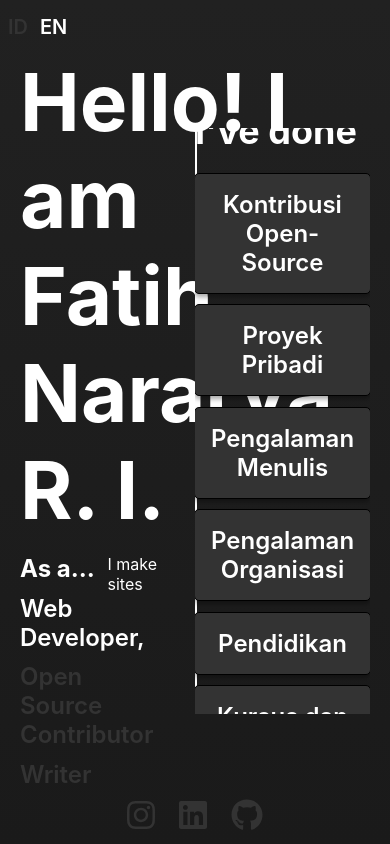
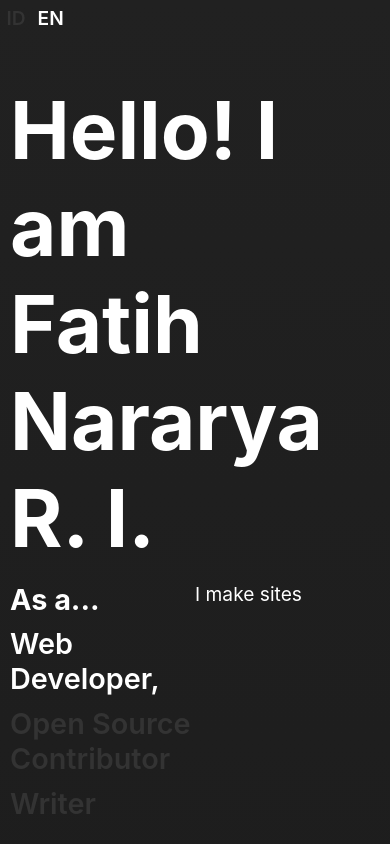
Before and after one commit to Fatih20/FatihNRI, a React (Create React App) app: page / in a window 390 px wide. Shown: the top 844 px of the page. Built offline with nearby package versions, Linux system fonts and the light colour scheme.

Commit message:
Change all logical margin and padding to rem and em. Redesign the layout to make it much easier to be responsive to font changes and various screen sizes.

```diff
--- a/src/App.js
+++ b/src/App.js
@@ -15,8 +15,7 @@ const Main = styled.div`
   display: flex;
   flex-direction: column;
   margin: 0 auto;
-
-  height: 100vh;
+  min-height: 100vh;
 
   /* border: solid 1px white; */
 `;
@@ -81,7 +80,7 @@ function App() {
         <IsDarkProvider>
           <Main>
             <Header />
-              <FirstContainer>
+              {/* <FirstContainer>
                 <First>
                   <FloatContainer>
                     <Border />
@@ -89,7 +88,9 @@ function App() {
                   <Profile />
                   <Body/>
                 </First>
-              </FirstContainer>
+              </FirstContainer> */}
+              <Profile />
+              <Body />
               <Footer />
           </Main>
         </IsDarkProvider>
--- a/src/components/body/body.js
+++ b/src/components/body/body.js
@@ -10,12 +10,15 @@ import { VanillaButton } from "../../GlobalComponent";
 
 const Main = styled.div`
     align-items: center;
+    box-sizing: border-box;
     color: ${({theme}) => theme.regularText};
     display: flex;
     flex-direction: column;
+    font-size: 1rem;
+    height: calc(100vh - 2.5rem);
     justify-content: center;
-    padding: 20px 0;
-    overflow: auto;
+    width: 100%;
+    /* overflow: auto; */
 
     /* border: solid 1px white; */
 `;
--- a/src/components/body/event.js
+++ b/src/components/body/event.js
@@ -17,19 +17,19 @@ const Main = styled.div`
     color : ${({theme}) => theme.regularText};
     display: flex;
     flex-direction: column;
+    font-size: 1rem;
     gap: 0;
-    padding: 15px 20px;
+    padding: 1em 1.25em;
     width: 100%;
 `;
 
 const EventSectionContainer = styled.div`
     border-bottom: solid 1px ${({theme}) => shadeColor(theme.standaloneBorder, -50)};
-    margin-bottom: 8px;
-    padding-bottom: 8px;
+    margin-bottom: 0.5em;
+    padding-bottom: 0.5em;
 `;
 
 const EventTitle = styled.h2`
-    font-size: 1.5rem;
     text-align: center;
 `;
 
@@ -39,7 +39,7 @@ const EventDate = styled.p`
 
 const EventSubtitle = styled.p`
     font-weight: 600;
-    margin-bottom: 5px;
+    margin-bottom: 0.5em;
 `;
 
 const Summary = styled.p`
@@ -56,7 +56,6 @@ const SeeWorkContainer = styled.div`
 const SeeWork = styled.p`
     cursor: pointer;
     font-weight: 600;
-    margin-bottom: 5px;
 `;
 
 const IconContainer = styled.div`
@@ -71,6 +70,7 @@ const IconContainer = styled.div`
 const LinkContainer = styled.a`
     display: ${({show}) => show ? "flex" : "none"};
     flex-direction: column;
+    margin-top: 0.3125em;
     word-wrap: break-word;
 `;
 
--- a/src/components/body/mainContent.js
+++ b/src/components/body/mainContent.js
@@ -15,24 +15,61 @@ const Main = styled.div`
     align-items: center;
     display: flex;
     flex-direction: column;
-    gap: 1.25rem;
+    font-size: 2rem;
+    /* gap: 0.75em; */
+    height: 100%;
     justify-content: center;
-    height: 100%;
     width: 100%;
 
     /* border : solid 1px white; */
 `;
 
 const Title = styled.h2`
-    font-size: 2.25rem;
+    font-size: 1em;
+    text-align: center;
+    padding: 0.375em 0;
+
+    /* border : solid 1px white; */
+
 `;
 
 const OptionContainer = styled.div`
     display: flex;
     flex-direction: column;
-    flex-wrap: nowrap;
     gap: 0.65rem;
-    justify-content: center;
+    justify-content: flex-start;
+    overflow: auto;
+
+    padding-right: 0.5vw;
+    scrollbar-width: thin;
+    scrollbar-color: ${({theme}) => theme.scrollbarThumbFill} ${({theme}) => theme.scrollbarTrackFill};
+
+    &::-webkit-scrollbar{
+        width: 0.5vw;
+    }
+
+    &::-webkit-scrollbar-thumb{
+        background-color: ${({theme}) => theme.scrollbarThumbFill};
+        border: solid 1px ${({theme}) => theme.scrollbarThumbBorder};
+        border-radius: 4px;
+    }
+
+    &::-webkit-scrollbar-thumb:hover{
+        background-color: ${({theme}) => theme.scrollbarThumbHoveredFill};
+        border: solid 1px ${({theme}) => theme.scrollbarThumbHoveredBorder};
+    }
+
+    &::-webkit-scrollbar-track{
+        background-color: ${({theme}) => theme.scrollbarTrackFill};
+        border: solid 1px ${({theme}) => theme.scrollbarTrackBorder};
+    }
+
+    &::-webkit-scrollbar-track:hover{
+        background-color: ${({theme}) => theme.scrollbarTrackHoveredFill};
+        border: solid 1px ${({theme}) => theme.scrollbarTrackHoveredBorder};
+    }
+
+    /* border : solid 1px white; */
 `;
 
 const Option = styled(VanillaButton)`
@@ -42,11 +79,12 @@ const Option = styled(VanillaButton)`
     box-shadow: 0 3px 5px ${({theme}) => theme.regularContainerShadow};
     box-sizing: border-box;
     color: ${({theme}) => theme.regularText};
-    padding: 1rem;
+    font-size: 1em;
+    padding: 0.35em;
     transition: color 0s, background-color 0s, box-shadow 0s;
 
     & > h2 {
-        font-size: 1.5rem;
+        font-size: 0.8em;
         font-weight: 600;
         text-align: center;
     }
@@ -64,15 +102,10 @@ const ShowingEventContainer = styled.div`
     flex-direction: column;
     height: 100%;
     justify-content: flex-start;
+    max-width: 25em;
     width: 60%;
 
     /* border : solid 1px white; */
-`;
-
-const EventContainerTitle = styled.h2`
-    font-size: 1.75rem;
-    margin-bottom: 5px;
-    text-align: center;
 `;
 
 const EventContainer = styled.div`
@@ -80,12 +113,15 @@ const EventContainer = styled.div`
     align-items: center;
     display: flex;
     flex-direction: column;
+    font-size: 0.5em;
     justify-content: flex-start;
     gap: 1.25rem;
     padding-right: 0.5vw;
     scrollbar-width: thin;
     scrollbar-color: ${({theme}) => theme.scrollbarThumbFill} ${({theme}) => theme.scrollbarTrackFill};
     overflow: auto;
+
+    /* border : solid 1px white; */
 
     &::-webkit-scrollbar{
         width: 0.5vw;
@@ -117,7 +153,7 @@ const EventContainer = styled.div`
 
 const BackContainer = styled.div`
     display: flex;
-    padding: 0.4rem 0;
+    padding-top: 0.4em;
     width: 100%;
 
     /* border : solid 1px white; */
@@ -127,9 +163,9 @@ const BackButton = styled(VanillaButton)`
     background-color: rgba(255, 255, 255, 0);
     color: ${({theme}) => theme.regularText};
     display: flex;
-    font-size: 1.125rem;
+    font-size: 0.5625em;
     justify-content: center;
-    padding-left: 3px;
+    padding-left: 0.1875em;
     padding-right: 0;
     transition: padding-left 0.15s, padding-right 0.15s;
     transition-timing-function: ease-in-out;
@@ -138,7 +174,7 @@ const BackButton = styled(VanillaButton)`
 
     &:hover {
         padding-left: 0;
-        padding-right: 3px;
+        padding-right: 0.1875em;
     }
 `;
 
@@ -171,7 +207,7 @@ export default function MainContent ({choiceDisplayed, handleChoiceClick, backTo
         return (
             <Main>
                 <ShowingEventContainer>
-                    <EventContainerTitle>{choiceDisplayed}</EventContainerTitle>
+                    <Title>{choiceDisplayed}</Title>
                     <EventContainer>
                         {options.filter(option => option["name"] === choiceDisplayed)[0]["content"].map((event) => <Event event={event}/>)}
                     </EventContainer>
--- a/src/components/footer.js
+++ b/src/components/footer.js
@@ -9,12 +9,11 @@ const Main = styled.div`
     align-items: center;
     box-sizing: border-box;
     display: flex;
+    font-size: 2.5rem;
     flex-direction: column;
-    height: 7.5vh;
     justify-content: center;
-    max-height: 6rem;
     margin: 0;
-    padding: 0.5rem;
+    padding: 0.1em;
     width: 100%;
 
     /* border : solid 1px white; */
@@ -28,7 +27,7 @@ const Main = styled.div`
 
 const IconsContainer = styled.div`
     display: flex;
-    font-size: 2rem;
+    font-size: 0.8em;
     justify-content: center;
     gap: 1.5rem;
 `;
--- a/src/components/header.js
+++ b/src/components/header.js
@@ -18,11 +18,10 @@ const Main = styled.div`
     color: ${({theme}) => theme.regularText};
     display: flex;
     gap: 1.25rem;
-    height: 7.5vh;
+    font-size: 2rem;
     justify-content: flex-start;
-    max-height: 6rem;
     margin: 0;
-    padding: 0 0.5rem;
+    padding: 0.2em;
     width: 100%;
 
     /* border : solid 1px white; */
@@ -35,13 +34,15 @@ const IconContainer = styled.div`
 const Language = styled(VanillaButton)`
     background-color: rgba(0, 0, 0, 0);
     color: ${({chosen, theme}) => chosen ? theme.regularText : theme.unselectedBareText};
-    font-size: 1.25rem;
+    font-size: 0.6em;
     font-weight: 600;
 `;
 
 const LanguageContainer = styled.div`
     display: flex;
     gap: 0.75rem;
+
+    /* border : solid 1px white; */
 `;
 
 export default function Header (){
--- a/src/components/profile.js
+++ b/src/components/profile.js
@@ -8,18 +8,33 @@ import { useContent } from "../context/language";
 
 
 const Main = styled.div`
-    align-items: flex-start;
+    align-items: center;
+    box-sizing: border-box;
     color: ${({theme}) => theme.regularText};
     display: flex;
     flex-direction: column;
+    font-size: 2rem;
+    height: calc(100vh - 1rem);
     justify-content: center;
-    gap: 1rem;
+    padding: 0 10px;
+    width: 100%;
+
+    /* border: solid 1px white; */
+`;
+
+const MainWithinPadding = styled.div`
+    align-items: flex-start;
+    display: flex;
+    flex-direction: column;
+    gap: 0.5em;
+    height: 100%;
+    justify-content: center;
 
     /* border: solid 1px white; */
 `;
 
 const Title = styled.h1`
-    font-size: 5rem;
+    font-size: 2.5em;
     /* margin-top: 6rem; */
 `;
 
@@ -28,9 +43,13 @@ const Buffer = styled.div`
 `;
 
 const BottomContainer = styled.div`
-    align-items: center;
+    align-items: flex-start;
     display: flex;
+    font-size: 0.6em;
     width: 100%;
+    /* height: calc(100vh - 1rem - 2.5em - 0.5em); */
+
+    /* border : solid 1px white; */
 
     & > * {
         width: 50%;
@@ -42,7 +61,7 @@ const OccupationContainer = styled.div`
     display: flex;
     flex-direction: column;
     flex-wrap: nowrap;
-    gap: 0.65rem;
+    gap: 0.5em;
 
     /* border: solid 1px white; */
 `;
@@ -56,12 +75,12 @@ const Occupation = styled(VanillaButton)`
     background-color: rgba(0, 0, 0, 0);
     box-sizing: border-box;
     color: ${({chosen, theme}) => chosen ? theme.regularText : theme.unselectedBareText};
+    font-size: 1em;
     transition: color 0s, background-color 0s, box-shadow 0s;
 
     /* border : solid 1px white; */
 
     & > h2 {
-        font-size: 1.5rem;
         font-weight: 600;
         text-align: left;
     }
@@ -93,6 +112,7 @@ export default function Profile (){
 
     return (
         <Main>
+            <MainWithinPadding>
                 <Title>{greeting} <br/>Fatih Nararya R. I.</Title>
                 <BottomContainer>
                     <OccupationContainer>
@@ -103,6 +123,7 @@ export default function Profile (){
                         <p>{occupations[indexOfShownOccupation]["summary"]}</p>
                     </SummaryContainer>
                 </BottomContainer>
+            </MainWithinPadding>
         </Main>
     )
 }
```
Lines whose indentation alone changed are shown as unchanged.
